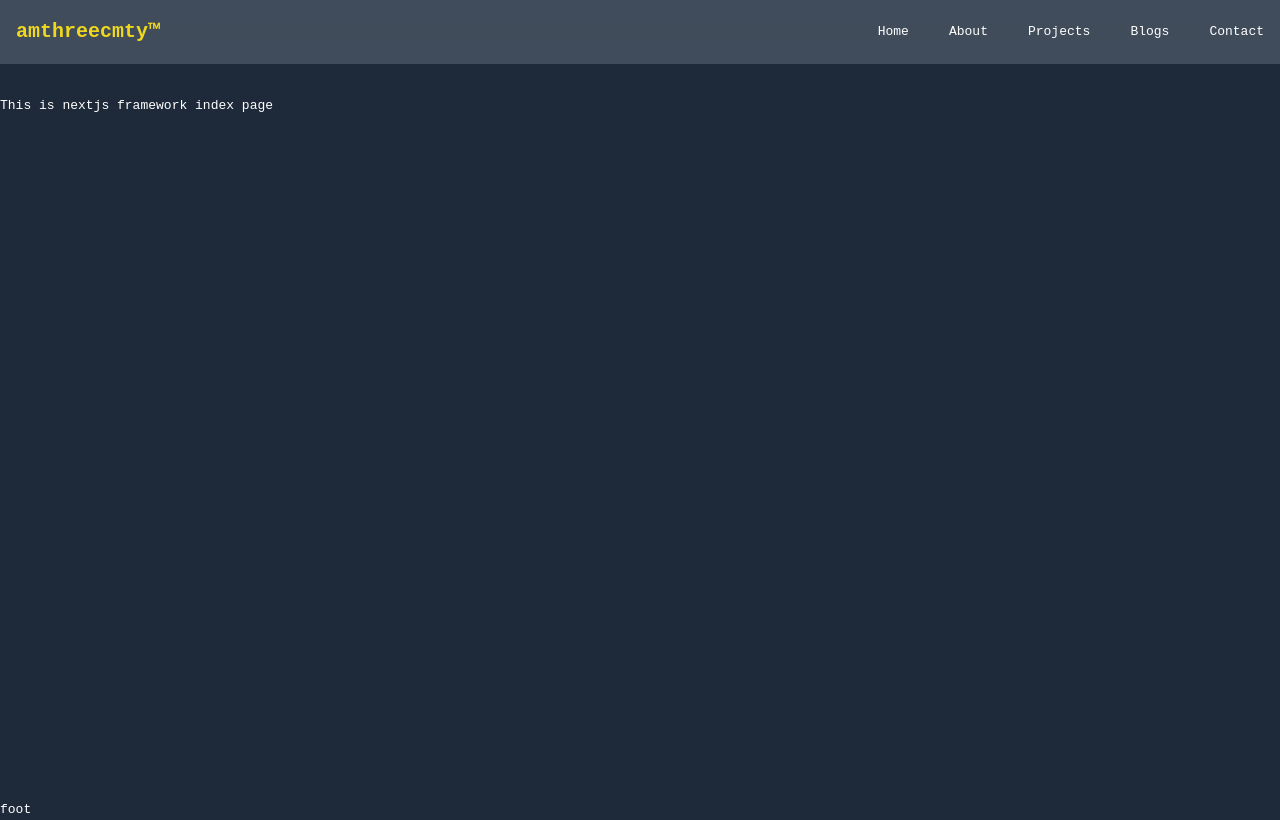
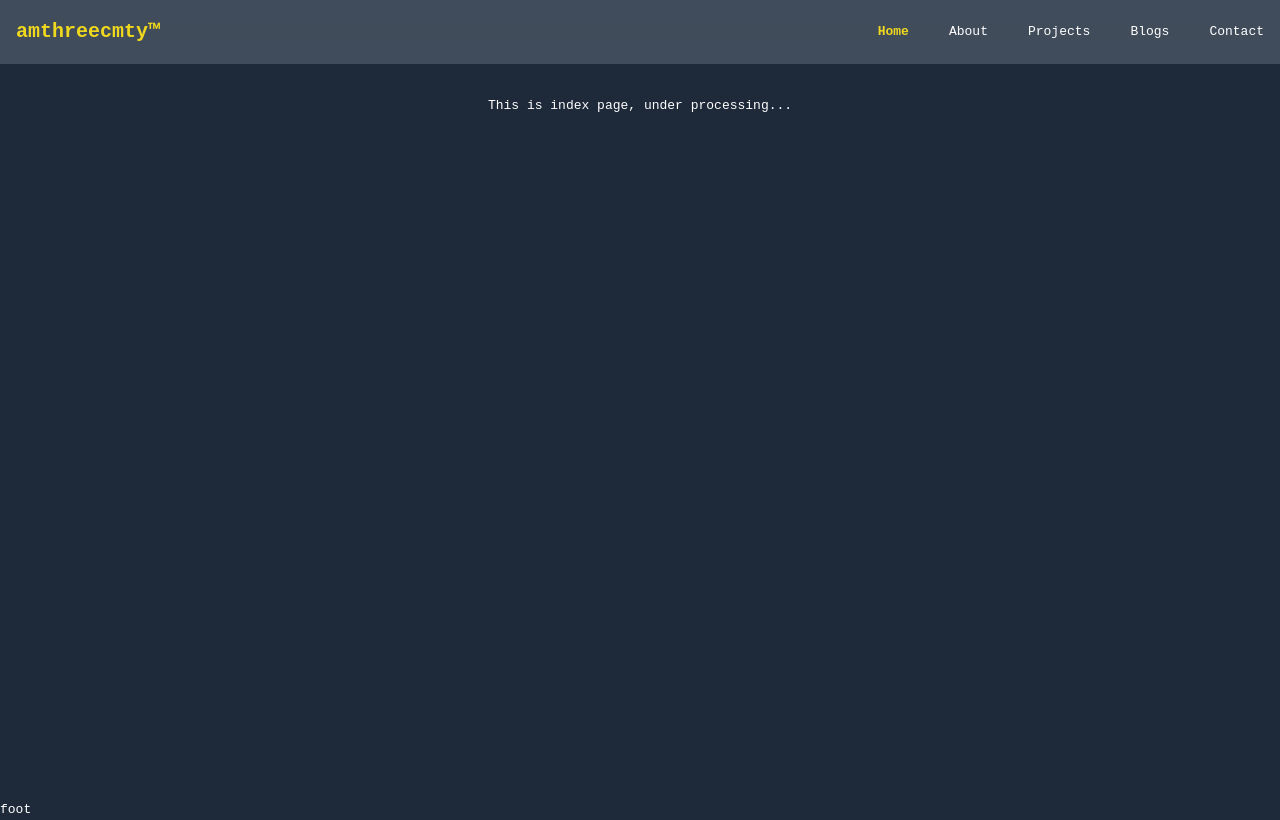
Before and after one commit to am-three/nextPortfolio, a Next.js app: page / in a window 1280 px wide. Built offline with nearby package versions, Linux system fonts and the light colour scheme.

Commit message:
first commit

```diff
--- a/src/app/components/Navbar.tsx
+++ b/src/app/components/Navbar.tsx
@@ -4,9 +4,13 @@ import React, { useState } from 'react'
 // import Image from 'next/image';
 // import logo from '../../../public/amthreeLogo.png'
 import Link from 'next/link';
+import { usePathname } from 'next/navigation';
 
 const Navbar = () => {
 
+    const pathname = usePathname();  //for active nav page
+
+    // menu for desktop/mobile device
     const [drawerOpen, setDrawerOpen] = useState<boolean>(false);
 
     const toggleDrawerOpen = () => {
@@ -35,13 +39,20 @@ const Navbar = () => {
 
                     <div className='hidden md:flex items-center space-x-10'>
                         {
-                            menuItems.map((item) => (
+                            menuItems.map((item) => {
 
-                                <Link key={item.href} href={item.href} className='hover:text-primary transaction-colors'>
-                                    {item.label}
-                                </Link>
+                                const isActive = pathname === item.href;
+                                return (
+                                    <Link key={item.href}
+                                        href={item.href}
+                                        className={`hover:text-primary transaction-colors
+                                          ${isActive ? 'font-semibold text-primary' : ' '} `} >
 
-                            ))
+                                        {item.label}
+                                    </Link>
+                                )
+
+                            })
                         }
                     </div>
 
@@ -49,7 +60,7 @@ const Navbar = () => {
 
             </div>
 
-        </nav>
+        </nav >
 
     )
 }
--- a/src/app/page.tsx
+++ b/src/app/page.tsx
@@ -2,6 +2,6 @@
 
 export default function Home() {
   return (
-    <div>  This is nextjs framework index page </div>
+    <div className="text-center">  This is index page, under processing... </div>
   );
 }
```
